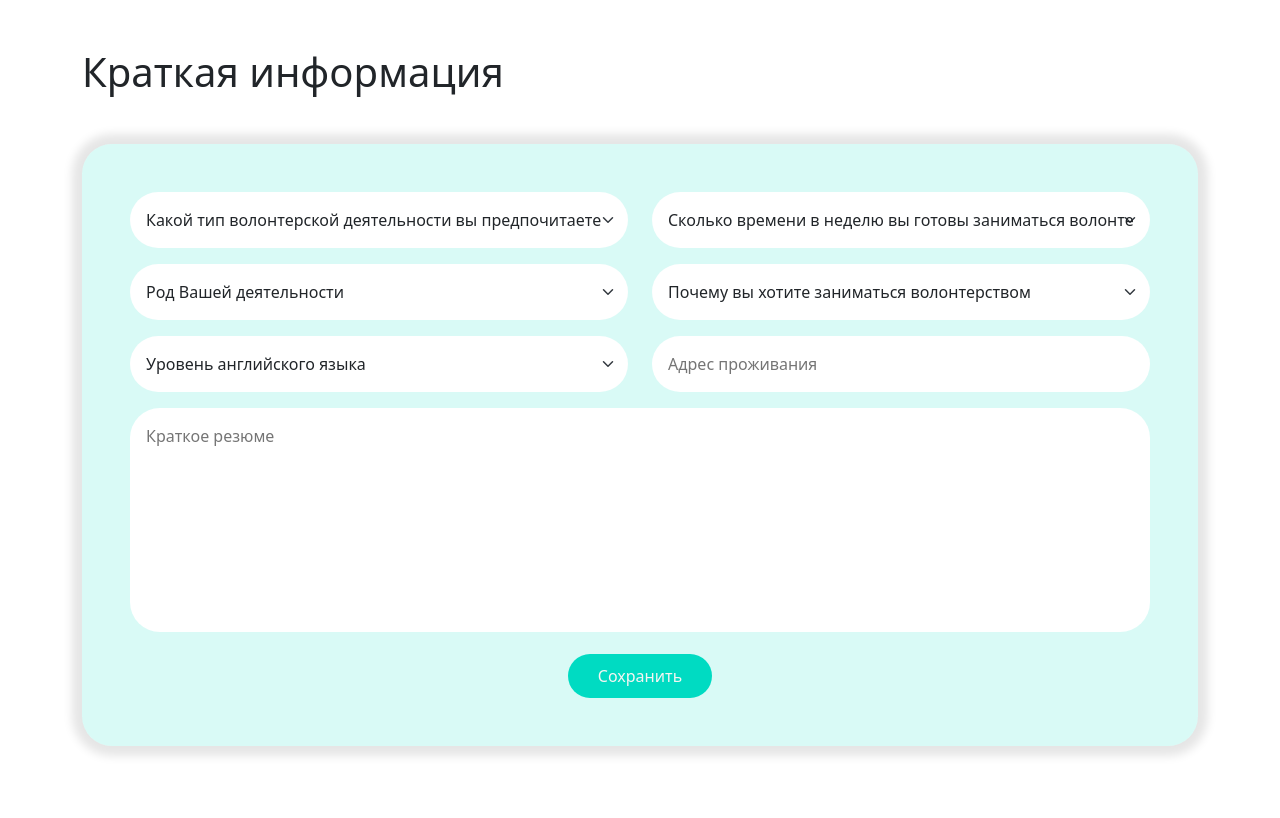
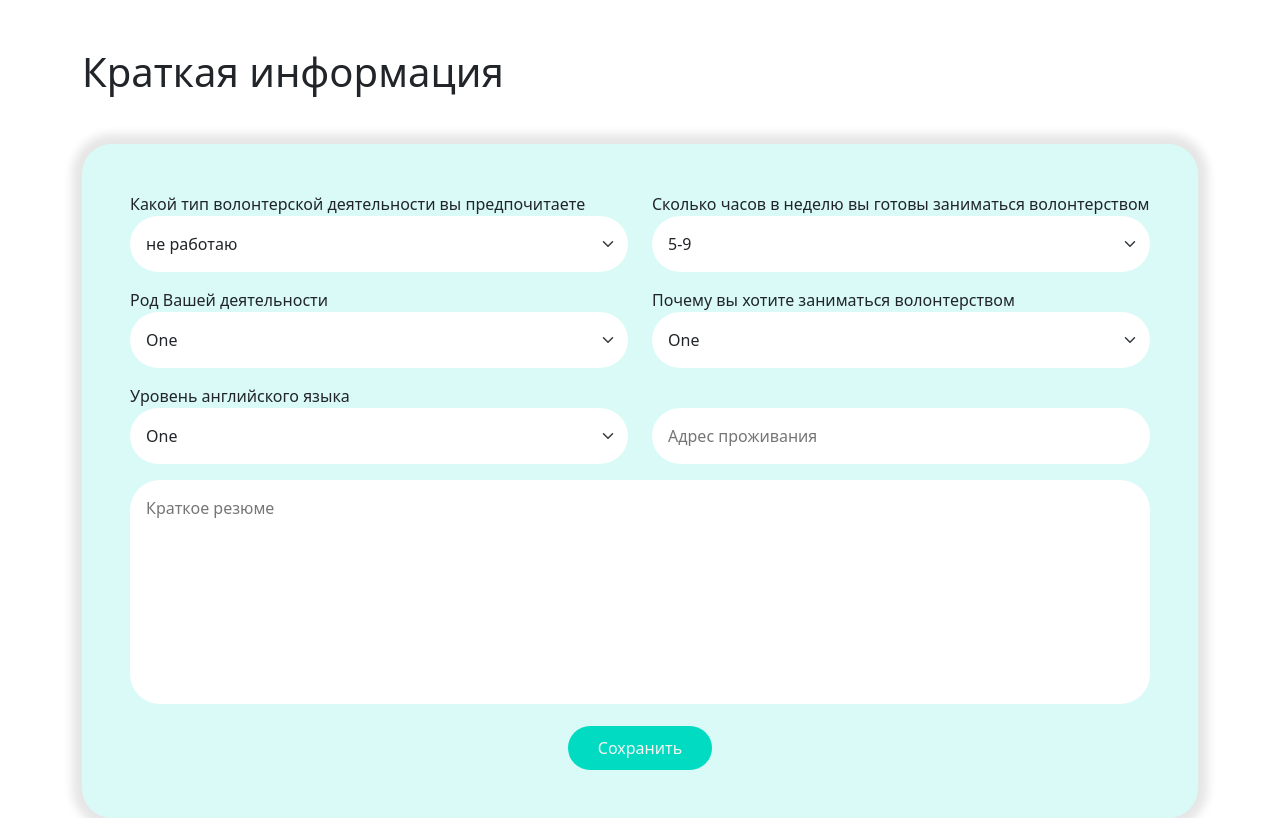
Before and after one commit to pow-development/pow.thevladoss.site, a PHP site: page /info/index.php in a window 1280 px wide. Before the commit the page ends 756 px from the top, so only its background shows below. Run offline with PHP 8.4, Linux system fonts and the light colour scheme.

Commit message:
new info

```diff
--- a/info/index.php
+++ b/info/index.php
@@ -13,31 +13,41 @@
     <!--CSS-->
     <link rel="stylesheet" href="../styles/custom/info.css">
 </head>
+<?php
+#require_once '../menu/nolognavbar.php';
+
+?>
+
+</head>
 
 <body>
-
     <div class="container">
         <h1 class="mb-5 mt-5">Краткая информация</h1>
         <form>
             <div class="infocontainer p-5">
                 <div class="row mb-3">
-                    <div class="col"> <select name="type_volunteering" class="form-select p-3" aria-label="Default select example" style="border:0; border-radius:30px">
-                            <option selected>Какой тип волонтерской деятельности вы предпочитаете </option>
-                            <option value="1">One</option>
-                            <option value="2">Two</option>
-                            <option value="3">Three</option>
-                        </select></div>
-                    <div class="col"> <select name="time" class="form-select  p-3" aria-label="Default select example" style="border:0; border-radius:30px">
-                            <option selected>Сколько времени в неделю вы готовы заниматься волонтерством</option>
-                            <option value="1">One</option>
-                            <option value="2">Two</option>
-                            <option value="3">Three</option>
-                        </select></div>
+                    <div class="col"> <label for="" class="">Какой тип волонтерской деятельности вы предпочитаете</label>
+                        <select name="type_volunteering" class="form-select p-3" aria-label="Default select example" style="border:0; border-radius:30px">
+                            <option value="1">не работаю</option>
+                            <option value="2">учусь в школе</option>
+                            <option value="3">учусь в СПО</option>
+                            <option value="3">учусь в образовательной организации высшего образования</option>
+                            <option value="3">работаю</option>
+                        </select>
+                    </div>
+                    <div class="col">
+                        <label for="" class="ml-3">Сколько часов в неделю вы готовы заниматься волонтерством</label>
+                        <select name="time" class="form-select  p-3" aria-label="Default select example" style="border:0; border-radius:30px">
+                            <option value="1">5-9</option>
+                            <option value="2">10-14</option>
+                            <option value="3">15-20</option>
+                        </select>
+                    </div>
                 </div>
                 <div class="row mb-3">
                     <div class="col">
+                        <label for="">Род Вашей деятельности</label>
                         <select name="type_activity" class="form-select p-3" aria-label="Default select example" style="border:0; border-radius:30px">
-                            <option selected>Род Вашей деятельности</option>
                             <option value="1">One</option>
                             <option value="2">Two</option>
                             <option value="3">Three</option>
@@ -45,8 +55,8 @@
                     </div>
 
                     <div class="col">
+                        <label for="">Почему вы хотите заниматься волонтерством</label>
                         <select name="reason" class="form-select p-3" aria-label="Default select example" style="border:0; border-radius:30px">
-                            <option selected>Почему вы хотите заниматься волонтерством</option>
                             <option value="1">One</option>
                             <option value="2">Two</option>
                             <option value="3">Three</option>
@@ -54,16 +64,18 @@
                     </div>
                 </div>
                 <div class="row mb-3">
+                    <label for="">Уровень английского языка</label>
                     <div class="col"> <select name="english_level" class="form-select p-3" aria-label="Default select example" style="border:0; border-radius:30px">
-                            <option selected>Уровень английского языка</option>
                             <option value="1">One</option>
                             <option value="2">Two</option>
                             <option value="3">Three</option>
                         </select></div>
-                    <div class="col"> <input name="address" type="text" class="w-100 datainput p-3" placeholder="Адрес проживания"></div>
+                    <div class="col">
+                        <input name="address" type="text" class="w-100 datainput p-3" placeholder="Адрес проживания">
+                    </div>
                 </div>
                 <div class="row mb-3">
-                    <div class="col"> <textarea name="resume" class="textinput datainput p-3 w-100" id="resumeInput" style="resize: none;"  rows="8" placeholder="Краткое резюме"></textarea></div>
+                    <div class="col"> <textarea name="resume" class="textinput datainput p-3 w-100" id="resumeInput" style="resize: none;" rows="8" placeholder="Краткое резюме"></textarea></div>
 
                 </div>
 
```
